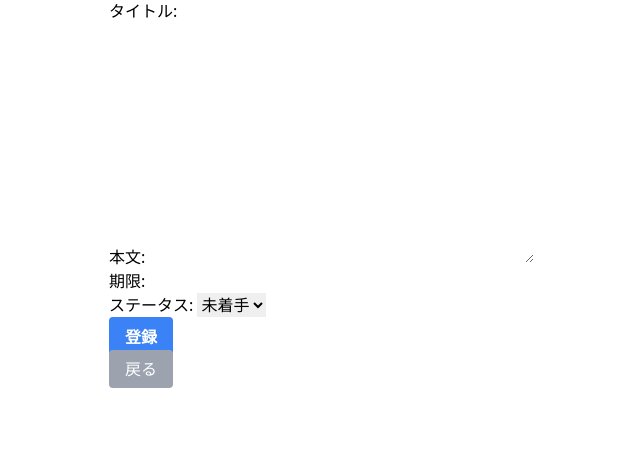
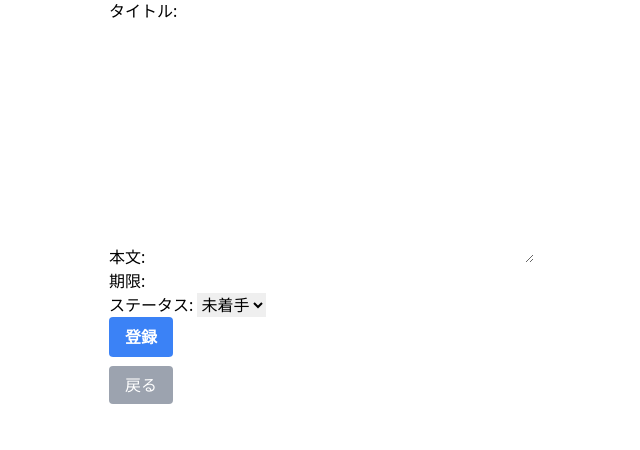
Before and after one commit to nibuno/djangoTaskApp, a Django app: page /task/create/ in a window 1280 px wide. Shown: the part 153-603 px from the top of the page, without its empty margins (99-739 px from the left). Run offline with Django 4.2, Linux system fonts and the light colour scheme; the visitor is signed in with stand-in values (Sample User, id 1); some libraries are stand-ins or nearby versions.

Commit message:
ボタンがくっついていたので余白追加

```diff
--- a/mysite/tasks/templates/task/task_create.html
+++ b/mysite/tasks/templates/task/task_create.html
@@ -4,7 +4,7 @@
 {% block content %}
 <div class="max-w-4xl mx-auto px-4 py-8">
     <h1 class="text-2xl font-bold mb-4">Create Task Item</h1>
-    <form method="post">
+    <form method="post" class="mb-4">
         {% csrf_token %}
         {# FIXME: form.as_p からの脱却（CSS調整）  #}
         {{ form.as_p }}
```
